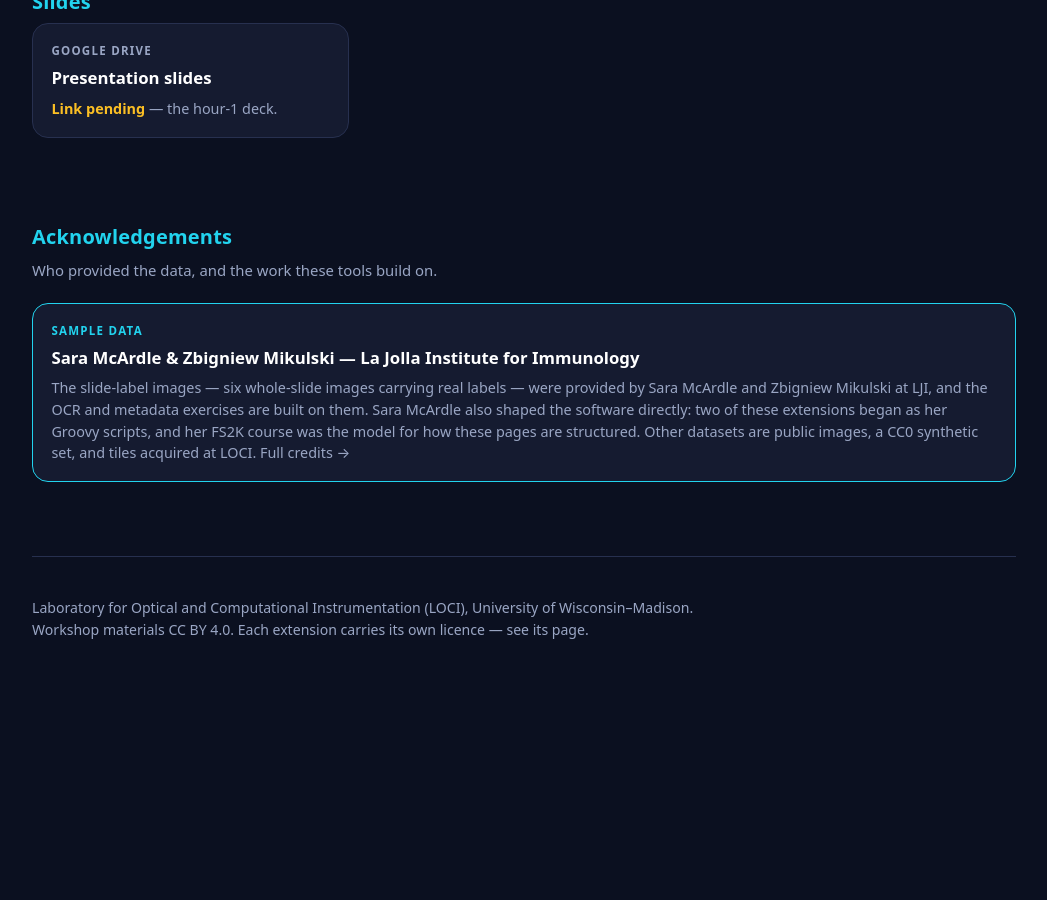
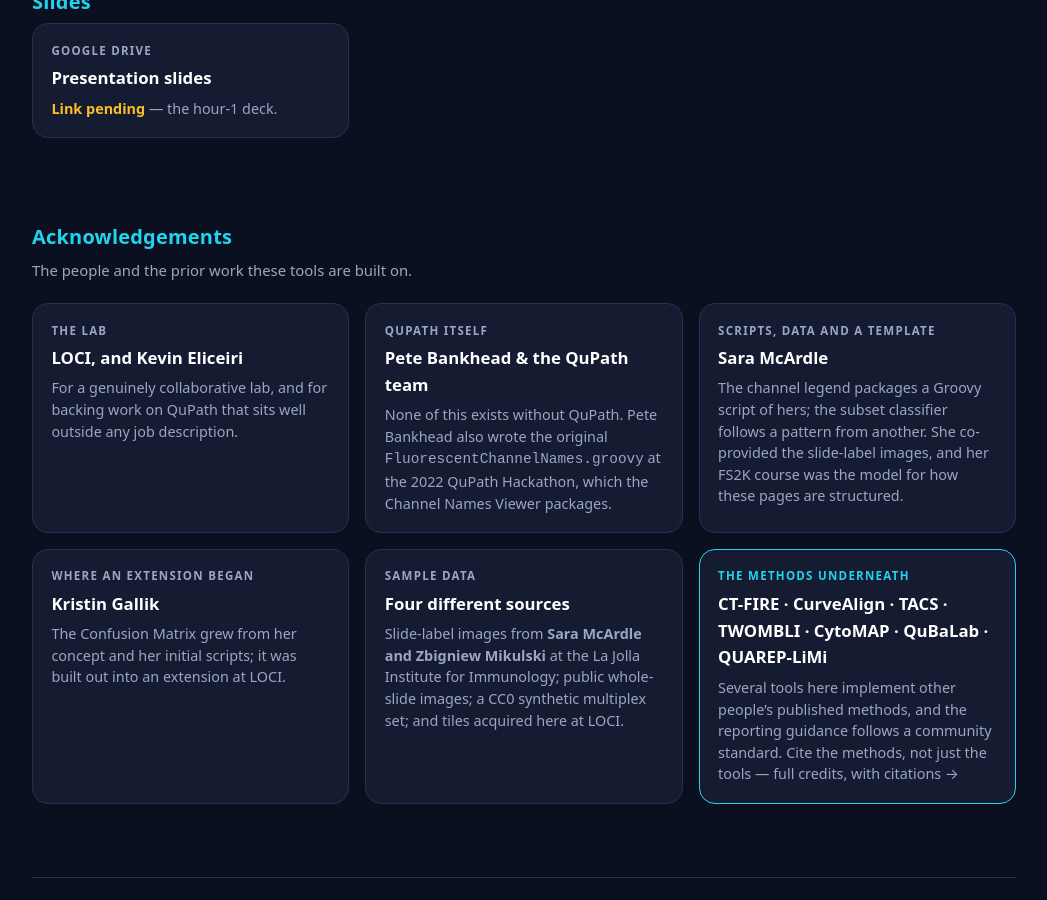
Before and after one commit to MichaelSNelson/BINA-I2K-2026-QuPath-Extensions, a Jekyll site: the page index.html, which Jekyll copies as it is, in a window 1280 px wide and 900 px high, scrolled down 3885 px. Shown: the whole window, without its empty margins (116-1163 px from the left). Built offline with Jekyll 4.4.1, drawn with Linux system fonts in a browser that asks for light colours; before the commit the page ends 4605 px from its top, so only the background shows below that.

Commit message:
Centre the ramp's columns; rewrite the front-page acknowledgements
The ramp's columns were bottom-aligned, so five columns of unequal
height read as a bar chart: the left looked empty and the tallest
column, which is the most complex end, looked like 'more'. Column
height carries no meaning here, so each column is now centred on a
common midline and the figure reads as a band.

Front page: the acknowledgements were one card about one collaborator
plus a link to everyone else, and they framed the whole section as
sample data. Now a short list of top contributors, each with what they
actually contributed:

  LOCI and Kevin Eliceiri     the lab, and backing the work
  Pete Bankhead and QuPath    QuPath itself, and the original
                              FluorescentChannelNames.groovy
  Sara McArdle                scripts behind two extensions, data,
                              and the FS2K course as a page template
  Kristin Gallik              the Confusion Matrix's origin
  Sample data                 named as four sources, not one
  The methods underneath      CT-FIRE, CurveAlign, TACS, TWOMBLI,
                              CytoMAP, QuBaLab, QUAREP-LiMi

Also drops 'two of these extensions began as her Groovy scripts', which
was already corrected on the slides but not here.

Agnes and Cleveland MetroHealth are not referenced anywhere in the repo;
checked before writing.

Claude-Session: https://claude.ai/code/session_01KwiACUr5MacuDvqp74c96o

```diff
--- a/index.html
+++ b/index.html
@@ -256,16 +256,47 @@ footer{border-top:1px solid var(--hair); margin-top:2rem; padding:1.6rem 0 4rem;
 
 <section>
   <h2>Acknowledgements</h2>
-  <p class="note">Who provided the data, and the work these tools build on.</p>
+  <p class="note">The people and the prior work these tools are built on.</p>
   <div class="grid">
-    <a class="card wide hero" href="docs/acknowledgements.html">
+    <div class="card">
+      <div class="k">The lab</div>
+      <h3>LOCI, and Kevin Eliceiri</h3>
+      <p>For a genuinely collaborative lab, and for backing work on QuPath that sits well outside
+      any job description.</p>
+    </div>
+    <div class="card">
+      <div class="k">QuPath itself</div>
+      <h3>Pete Bankhead &amp; the QuPath team</h3>
+      <p>None of this exists without QuPath. Pete Bankhead also wrote the original
+      <code>FluorescentChannelNames.groovy</code> at the 2022 QuPath Hackathon, which the
+      Channel Names Viewer packages.</p>
+    </div>
+    <div class="card">
+      <div class="k">Scripts, data and a template</div>
+      <h3>Sara McArdle</h3>
+      <p>The channel legend packages a Groovy script of hers; the subset classifier follows a
+      pattern from another. She co-provided the slide-label images, and her FS2K course was the
+      model for how these pages are structured.</p>
+    </div>
+    <div class="card">
+      <div class="k">Where an extension began</div>
+      <h3>Kristin Gallik</h3>
+      <p>The Confusion Matrix grew from her concept and her initial scripts; it was built out
+      into an extension at LOCI.</p>
+    </div>
+    <div class="card">
       <div class="k">Sample data</div>
-      <h3>Sara McArdle &amp; Zbigniew Mikulski &mdash; La Jolla Institute for Immunology</h3>
-      <p>The slide-label images &mdash; six whole-slide images carrying real labels &mdash; were provided by
-      Sara McArdle and Zbigniew Mikulski at LJI, and the OCR and metadata exercises are built on them.
-      Sara McArdle also shaped the software directly: two of these extensions began as her Groovy scripts,
-      and her FS2K course was the model for how these pages are structured.
-      Other datasets are public images, a CC0 synthetic set, and tiles acquired at LOCI. Full credits &rarr;</p>
+      <h3>Four different sources</h3>
+      <p>Slide-label images from <b>Sara McArdle and Zbigniew Mikulski</b> at the La Jolla
+      Institute for Immunology; public whole-slide images; a CC0 synthetic multiplex set; and
+      tiles acquired here at LOCI.</p>
+    </div>
+    <a class="card hero" href="docs/acknowledgements.html">
+      <div class="k">The methods underneath</div>
+      <h3>CT-FIRE &middot; CurveAlign &middot; TACS &middot; TWOMBLI &middot; CytoMAP &middot; QuBaLab &middot; QUAREP-LiMi</h3>
+      <p>Several tools here implement other people&rsquo;s published methods, and the reporting
+      guidance follows a community standard. Cite the methods, not just the tools &mdash;
+      full credits, with citations &rarr;</p>
     </a>
   </div>
 </section>
```
Also changed, not shown: figures/complexity_ramp.py (+7 -3 lines), images/complexity_ramp.png.
